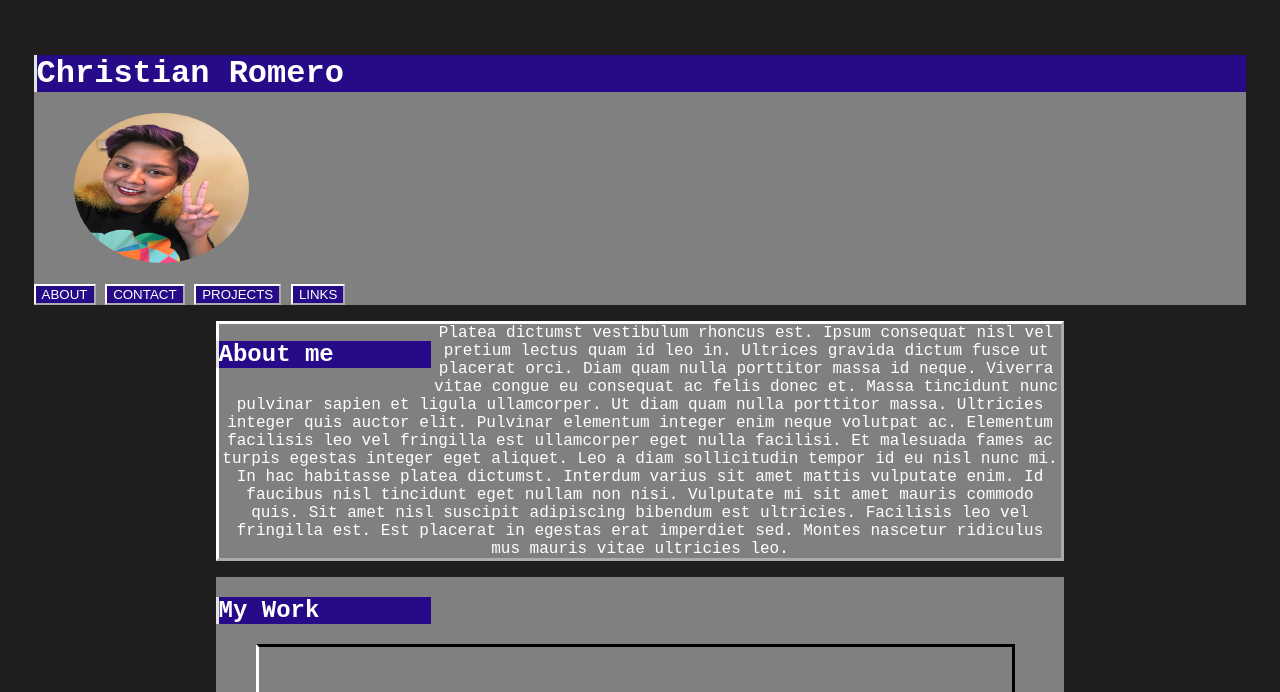
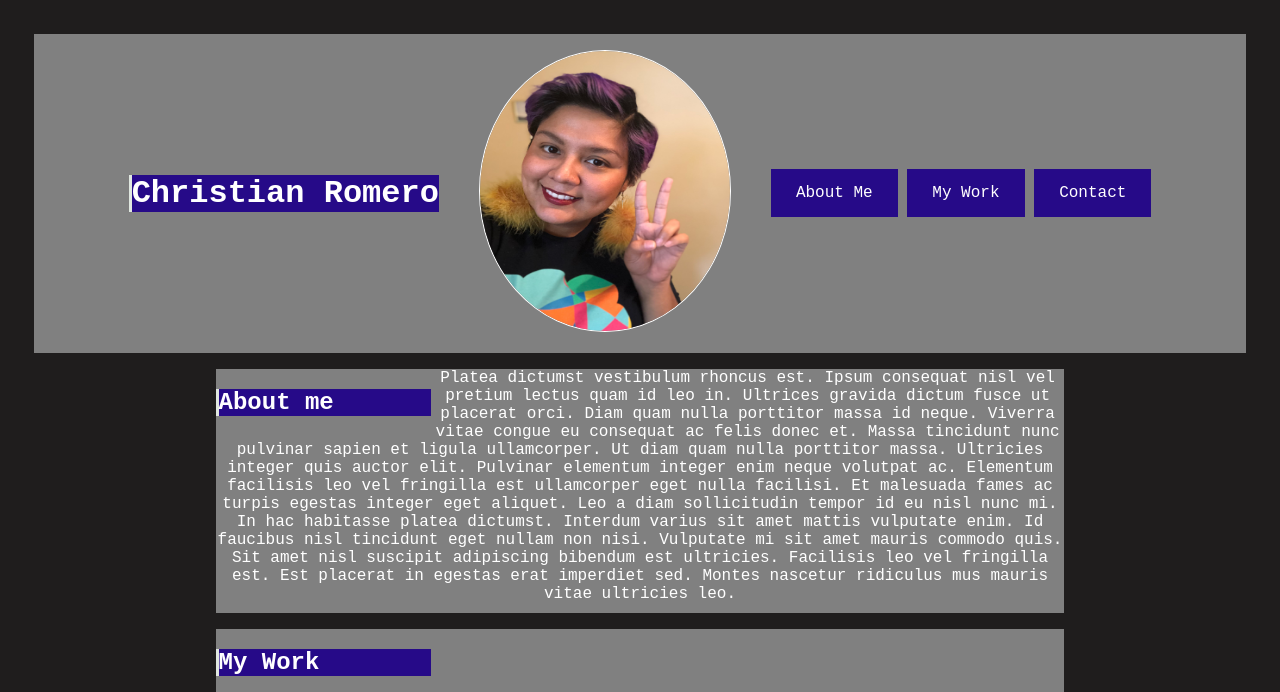
Before and after one commit to Romer0-c/about_me, a PHP site: page / in a window 1280 px wide. Shown: the top 692 px of the page. Run offline with PHP 8.4, Linux system fonts and the light colour scheme.

Commit message:
added hyperlinks from top navigation

```diff
--- a/assets/style.css
+++ b/assets/style.css
@@ -1,3 +1,8 @@
+html{
+    font-size: 100%;
+}
+
+
 body {
     background-color: rgb(31, 29, 29);
     padding: 2%;
@@ -14,14 +19,23 @@ header {
     align-items: center;
     background: grey;
     color: white;
+    position:relative;
+    display: flex;
+    justify-content: center;
+    width: 100%;
+    align-items: center;
 }
-header.nav {
 
+header.figure{
+    position: absolute;
+    right: 10%;
 }
+
 .picture{
-    height: 150px;
-    width: 175px;
-    border-radius: 50%;
+    height: 280px;
+    width: 250px;
+    border-radius: 100%;
+    border: 1px solid white;
 }
 
 button {
@@ -65,9 +79,9 @@ section {
 }
 p, div{
     background-color: grey;
-    border: medium outset white;
     text-align: center;
     color: white;
+    padding-bottom: 10px;
 }
 a:link, a:visited {
         background-color: rgb(38, 10, 136);
@@ -90,8 +104,6 @@ a:link, a:visited {
 
 .portfolioMainBlock{
     width: 85%;
-    border-left: white;
-    border-style: solid;
     padding: 1rem;
     position: relative;
     display:flex;
@@ -106,8 +118,7 @@ a:link, a:visited {
     height: 150px;
     padding: 1rem;
     margin: 2rem;
-    font-size: 2rem;
-    border-radius: 5%;
+    font-size: 1rem;
     z-index: 0;
 }
 
@@ -123,7 +134,7 @@ a:link, a:visited {
     position: absolute;
     border-style: outset;
     border-color: white;
-    border-width: .5rem;
+    border-width: .25rem;
     padding: .1rem;
     border-radius: 5%;
 }
--- a/index.html
+++ b/index.html
@@ -17,11 +17,9 @@
             <img class="picture" src="./assets/images/christianromero.jpg" alt="Picture of Christian Romero"></ima>
         </figure>
         <nav>
-            <!--add 4 buttons here-->
-            <button type="button" class="blue">ABOUT</button>
-            <button type="button" class="blue">CONTACT</button>
-            <button type="button" class="blue">PROJECTS</button>
-            <button type="button" class="blue">LINKS</button>
+            <a href="#aboutme">About Me</a>
+            <a href="#mywork">My Work</a>
+            <a href="#contact">Contact</a>
         </nav>
         <!--I think I want this hero image to be the whole background for the header and the nav- Needs research-->
     </header>
@@ -31,7 +29,7 @@
         when in mobile divs boards will shrink except for the title. The tile word for each div will become a button-->
         <!--about me-->
         <section>
-            <h2>About me</h2>
+            <h2 id="aboutme">About me</h2>
 
                 <p>
                     Platea dictumst vestibulum rhoncus est. Ipsum consequat nisl vel pretium lectus quam id leo in.
@@ -52,7 +50,7 @@
         </section>
         <!-- project blox. when in desktop 3X2 when in mobile 1x1 -->
         <section id="myPortfolio">
-            <h2>My Work</h2>
+            <h2 id="mywork">My Work</h2>
 
                 <figure class="portfolioMainBlock">
                     <a class="project" target="_blank" href="./assets/images/honeycomb.jpg">
@@ -80,13 +78,14 @@
         </section>
         <section>
             <!--This is the "links" Div. Im thinking buttons with icon logos for the links. -->
-            <h2>Links class</h2>
+            <h2 id="contact">Contact</h2>
             <div class="clearfix">
                 <a href="https://www.linkedin.com/in/christian-romero-rhcsa-4817a7bb" target="_blank">LinkdIn</a>
                 <a href="https://github.com/Romer0-c" target="_blank">GitHub</a>
-
+                <a href="mailto:example@email.com" target="_blank">Email</a>
 
             </div>
+            <div></div>
         </section>
     </main>
 
```
